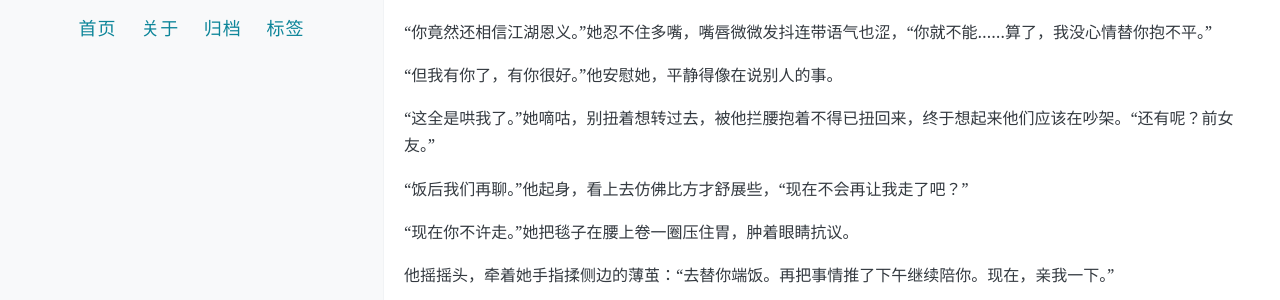
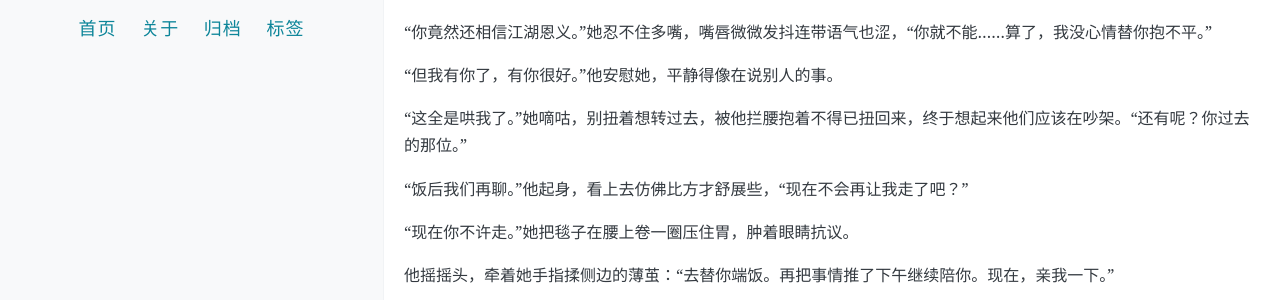
Before and after one commit to lixunxi0604/yunmu, a Jekyll site: the page built from _posts/2025-07-11-jieyi.md, in a window 1280 px wide and 900 px high, scrolled down 1646 px. Shown: the part 435-735 px from the top of the window. Built offline with Jekyll 4.4.1, drawn with Linux system fonts in a browser that asks for light colours; comment, search, counter and statistics services are not loaded.

Commit message:
Update 2025-07-11-jieyi.md

```diff
--- a/_posts/2025-07-11-jieyi.md
+++ b/_posts/2025-07-11-jieyi.md
@@ -62,7 +62,7 @@ comments: true
 
 “但我有你了，有你很好。”他安慰她，平静得像在说别人的事。
 
-“这全是哄我了。”她嘀咕，别扭着想转过去，被他拦腰抱着不得已扭回来，终于想起来他们应该在吵架。“还有呢？前女友。”
+“这全是哄我了。”她嘀咕，别扭着想转过去，被他拦腰抱着不得已扭回来，终于想起来他们应该在吵架。“还有呢？你过去的那位。”
 
 “饭后我们再聊。”他起身，看上去仿佛比方才舒展些，“现在不会再让我走了吧？”
 
```
